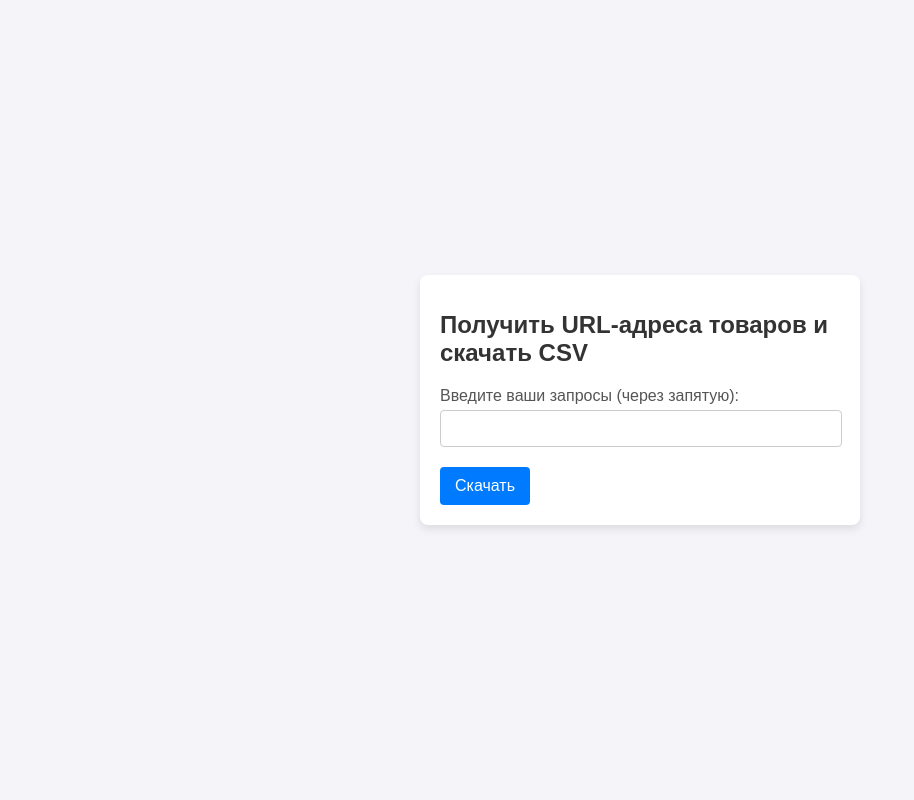
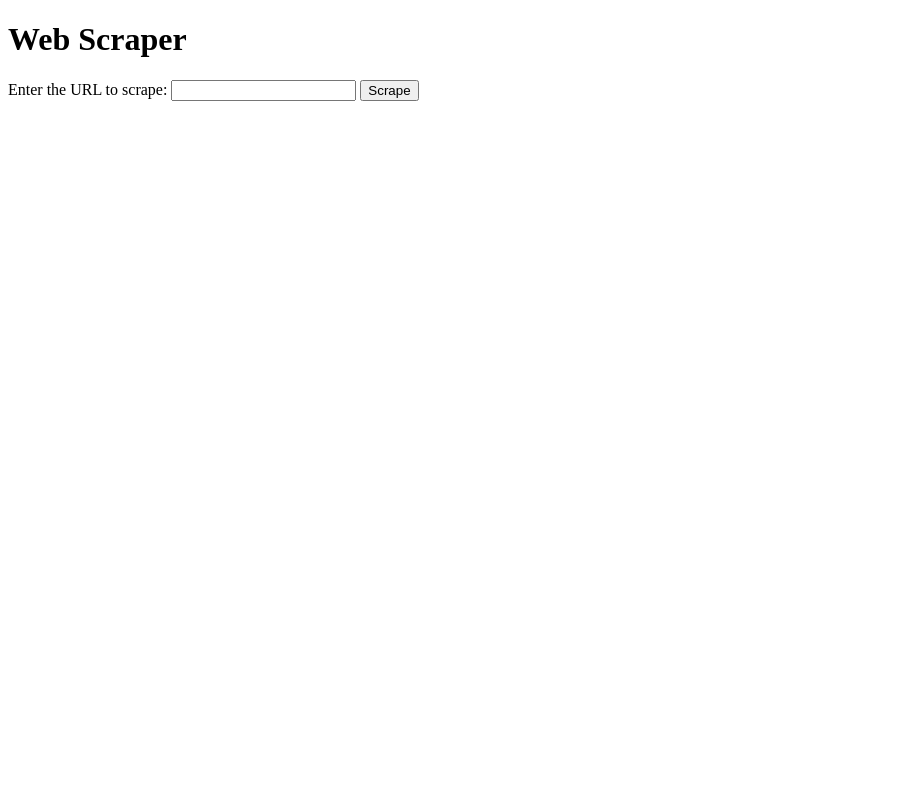
Before and after one commit to Smirnov-Artem/Avito-Parser, a Flask app: page / in a window 1280 px wide. Shown: the whole page, without its empty margins (0-914 px from the left). Run offline with Flask 3, Linux system fonts and the light colour scheme.

Commit message:
Update index.html

```diff
--- a/templates/index.html
+++ b/templates/index.html
@@ -1,4 +1,4 @@
-<!-- <!DOCTYPE html>
+<!DOCTYPE html>
 <html lang="en">
 <head>
     <meta charset="UTF-8">
@@ -14,71 +14,3 @@
     </form>
 </body>
 </html>
- -->
- <!DOCTYPE html>
-<html lang="ru">
-<head>
-    <meta charset="UTF-8">
-    <meta name="viewport" content="width=device-width, initial-scale=1.0">
-    <title>URL Fetcher</title>
-    <style>
-        body {
-            font-family: Arial, sans-serif;
-            background-color: #f4f4f9;
-            margin: 0;
-            padding: 0;
-            display: flex;
-            justify-content: center;
-            align-items: center;
-            height: 100vh;
-        }
-        .container {
-            background-color: #ffffff;
-            padding: 20px;
-            border-radius: 8px;
-            box-shadow: 0 4px 8px rgba(6, 4, 4, 0.1);
-            max-width: 400px;
-            width: 100%;
-        }
-        h1 {
-            font-size: 1.5em;
-            margin-bottom: 20px;
-            color: #333;
-        }
-        label {
-            font-size: 1em;
-            color: #555;
-        }
-        input[type="text"] {
-            width: calc(100% - 20px);
-            padding: 10px;
-            margin-top: 5px;
-            margin-bottom: 20px;
-            border: 1px solid #ccc;
-            border-radius: 4px;
-        }
-        button {
-            background-color: #007bff;
-            color: #ffffff;
-            border: none;
-            padding: 10px 15px;
-            border-radius: 4px;
-            cursor: pointer;
-            font-size: 1em;
-        }
-        button:hover {
-            background-color: #0056b3;
-        }
-    </style>
-</head>
-<body>
-    <div class="container">
-        <h1>Получить URL-адреса товаров и скачать CSV</h1>
-        <form method="post">
-            <label for="queries">Введите ваши запросы (через запятую):</label><br>
-            <input type="text" id="queries" name="queries" required><br>
-            <button type="submit">Скачать</button>
-        </form>
-    </div>
-</body>
-</html>
```
